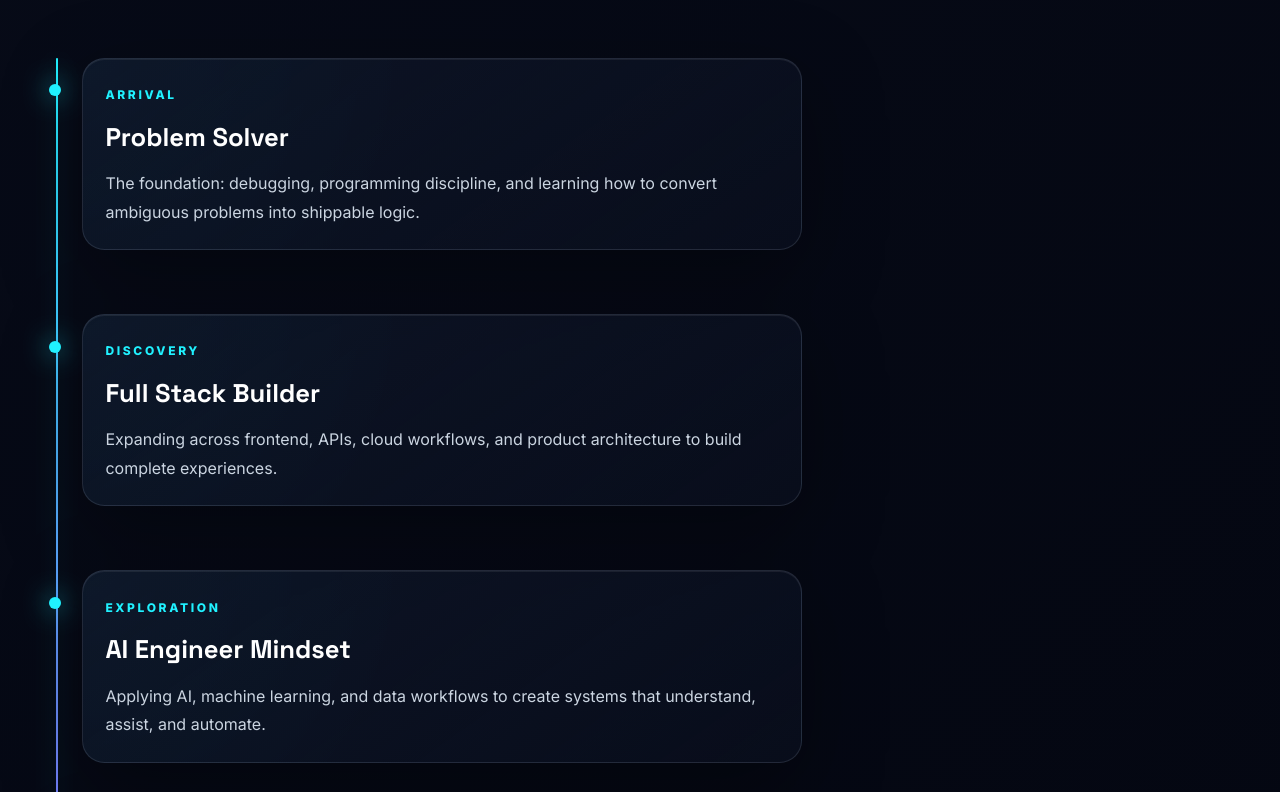
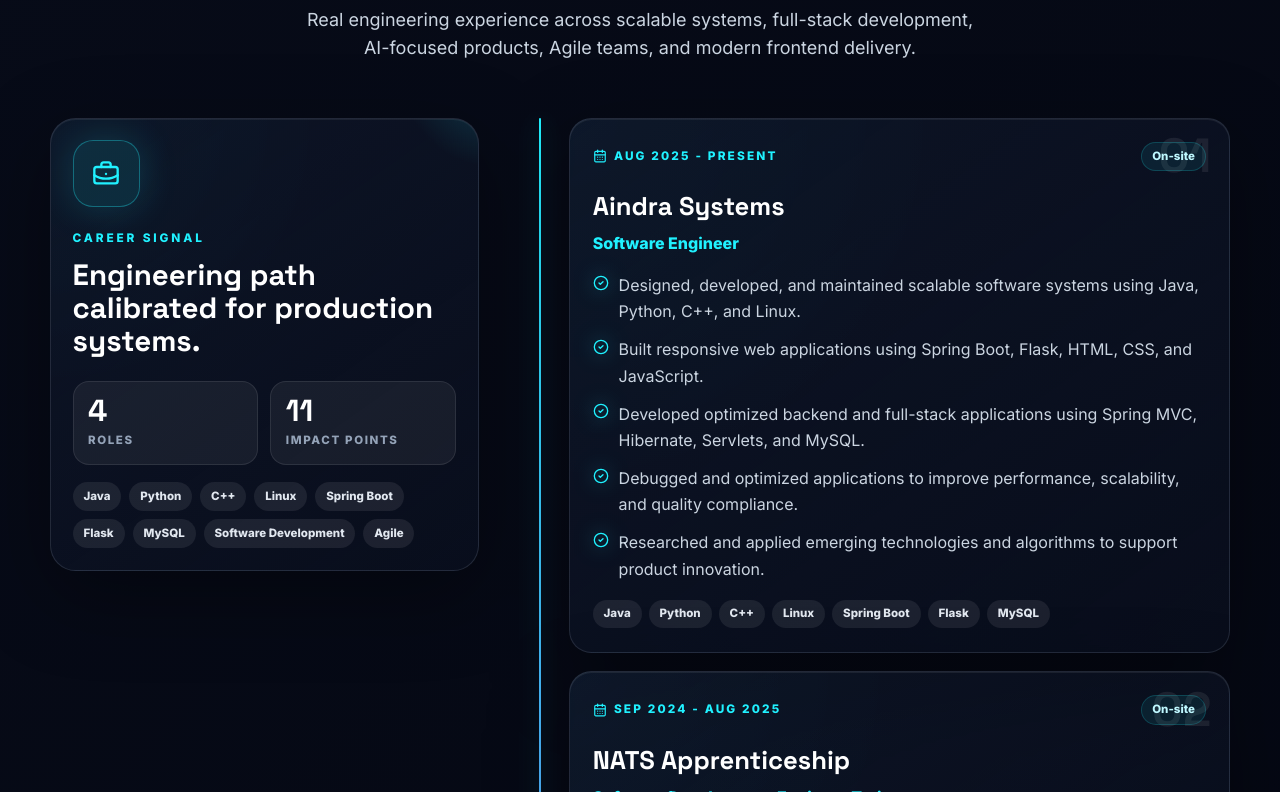
Before and after one commit to abhyanandaindra/my_portfolio, a React (Vite) app: page / in a window 1280 px wide. Shown: the part 4428-5220 px from the top of the page. Built offline with nearby package versions, Linux system fonts and the light colour scheme.

Commit message:
feat: refine projects and journey timeline

```diff
--- a/src/App.jsx
+++ b/src/App.jsx
@@ -11,6 +11,9 @@
   ArrowRight,
   ArrowUp,
   BrainCircuit,
+  BriefcaseBusiness,
+  CalendarDays,
+  CheckCircle2,
   Download,
   ExternalLink,
   Mail,
@@ -504,31 +507,85 @@
 function Journey() {
   const { scrollYProgress } = useScroll();
   const progress = useTransform(scrollYProgress, [0.38, 0.72], ['0%', '100%']);
+  const totalHighlights = milestones.reduce((count, item) => count + item.highlights.length, 0);
+  const coreTechnologies = [...new Set(milestones.flatMap((item) => item.tech))].slice(0, 9);
 
   return (
     <section className="universe-section" id="experience">
       <div className="mx-auto w-[min(1180px,calc(100%-32px))]">
         <SectionIntro
           eyebrow="Exploration"
-          title="The journey is an interactive signal path"
-          description="A non-linear story of how engineering foundations become AI products, polished interfaces, and scalable systems."
+          title="Professional journey through software systems"
+          description="Real engineering experience across scalable systems, full-stack development, AI-focused products, Agile teams, and modern frontend delivery."
         />
+        <div className="journey-system">
+          <motion.aside
+            className="journey-console os-panel"
+            initial={{ opacity: 0, x: -38, filter: 'blur(14px)' }}
+            whileInView={{ opacity: 1, x: 0, filter: 'blur(0px)' }}
+            viewport={{ once: true, margin: '-120px' }}
+            transition={revealTransition}
+          >
+            <div className="journey-console-orb">
+              <BriefcaseBusiness size={28} />
+            </div>
+            <p className="journey-console-kicker">Career Signal</p>
+            <h3>Engineering path calibrated for production systems.</h3>
+            <div className="journey-stats">
+              <div>
+                <strong>{milestones.length}</strong>
+                <span>roles</span>
+              </div>
+              <div>
+                <strong>{totalHighlights}</strong>
+                <span>impact points</span>
+              </div>
+            </div>
+            <div className="journey-core-stack">
+              {coreTechnologies.map((tag) => (
+                <small key={tag}>{tag}</small>
+              ))}
+            </div>
+          </motion.aside>
+
           <div className="journey-rail">
             <motion.div className="journey-progress" style={{ height: progress }} />
             {milestones.map((item, index) => (
-            <motion.div
-              className="milestone os-panel"
-              initial={{ opacity: 0, x: index % 2 ? 70 : -70, filter: 'blur(12px)' }}
-              whileInView={{ opacity: 1, x: 0, filter: 'blur(0px)' }}
+              <motion.article
+                className="milestone os-panel cursor-reactive"
+                initial={{ opacity: 0, x: index % 2 ? 54 : -54, rotateY: index % 2 ? -8 : 8, filter: 'blur(14px)' }}
+                whileInView={{ opacity: 1, x: 0, rotateY: 0, filter: 'blur(0px)' }}
+                whileHover={{ y: -8, rotateX: 2 }}
                 viewport={{ once: true, margin: '-120px' }}
-              transition={revealTransition}
-              key={item.title}
+                transition={{ ...revealTransition, delay: index * 0.06 }}
+                key={`${item.company}-${item.period}`}
               >
-              <span>{item.stage}</span>
-              <h3>{item.title}</h3>
-              <p>{item.body}</p>
-            </motion.div>
+                <div className="milestone-index">0{index + 1}</div>
+                <div className="milestone-topline">
+                  <span>
+                    <CalendarDays size={14} />
+                    {item.period}
+                  </span>
+                  <small>{item.location || 'On-site'}</small>
+                </div>
+                <h3>{item.company}</h3>
+                <p className="milestone-role">{item.role}</p>
+                <ul>
+                  {item.highlights.map((highlight) => (
+                    <li key={highlight}>
+                      <CheckCircle2 size={16} />
+                      <span>{highlight}</span>
+                    </li>
                   ))}
+                </ul>
+                <div className="milestone-tech">
+                  {item.tech.map((tag) => (
+                    <small key={tag}>{tag}</small>
+                  ))}
+                </div>
+              </motion.article>
+            ))}
+          </div>
         </div>
       </div>
     </section>
--- a/src/data.js
+++ b/src/data.js
@@ -39,7 +39,7 @@
 
 export const socials = [
   { label: 'GitHub', href: 'https://github.com/abhijha910', icon: Github },
-  { label: 'LinkedIn', href: 'https://linkedin.com/in/yourusername', icon: Linkedin },
+  { label: 'LinkedIn', href: 'https://in.linkedin.com/in/abhyanand-jha-9392a0209', icon: Linkedin },
   { label: 'Twitter/X', href: 'https://x.com/yourusername', icon: Twitter },
 ];
 
@@ -110,9 +110,9 @@
 export const projects = [
   {
     title: 'AI Life Admin',
-    subtitle: 'AI-powered personal operations system',
-    description: 'A focused admin experience for organizing life, workflows, intelligent actions, and productivity signals in one clean control plane.',
-    tech: ['React', 'AI', 'Dashboard', 'Automation'],
+    subtitle: 'Full-stack AI assistant',
+    description: 'Processes emails and documents, extracts tasks, predicts schedules, and generates daily action plans through an AI-powered productivity workflow.',
+    tech: ['FastAPI', 'React', 'PostgreSQL', 'TypeScript'],
     icon: BrainCircuit,
     tone: 'cyan',
     githubUrl: 'https://github.com/abhijha910/ai-life-admin',
@@ -120,8 +120,8 @@
   },
   {
     title: 'Smart Portfolio Builder',
-    subtitle: 'Automated identity system',
-    description: 'A guided portfolio-generation experience with content prompts, polished templates, and instant previews.',
+    subtitle: 'Guided portfolio-generation experience',
+    description: 'A guided portfolio-generation experience with polished templates, content prompts, and instant previews.',
     tech: ['React', 'Vite', 'Framer Motion'],
     icon: Rocket,
     tone: 'violet',
@@ -130,8 +130,8 @@
   },
   {
     title: 'Cloud Security Dashboard',
-    subtitle: 'Risk visibility command center',
-    description: 'Security operations UI for posture monitoring, incident triage, compliance views, and risk scoring.',
+    subtitle: 'Security operations UI',
+    description: 'A security operations UI for posture monitoring, incident triage, risk scoring, and compliance snapshots.',
     tech: ['React', 'GCP', 'APIs', 'Charts'],
     icon: ShieldCheck,
     tone: 'blue',
@@ -140,8 +140,8 @@
   },
   {
     title: 'Real-Time Analytics UI',
-    subtitle: 'Live decision cockpit',
-    description: 'Streaming KPI interface with anomaly cues, executive reporting, and live product intelligence.',
+    subtitle: 'Live KPI intelligence interface',
+    description: 'A responsive data product for live KPIs, streaming metrics, anomaly cues, and executive-ready reporting.',
     tech: ['TypeScript', 'WebSockets', 'Data Viz'],
     icon: LineChart,
     tone: 'cyan',
@@ -150,8 +150,8 @@
   },
   {
     title: 'E-Commerce Frontend',
-    subtitle: 'Conversion-focused storefront',
-    description: 'Premium shopping surface with product discovery, filtering, cart motion, and clean checkout flow.',
+    subtitle: 'Premium conversion storefront',
+    description: 'A premium storefront with product discovery, cart interactions, refined filters, and conversion-focused details.',
     tech: ['React', 'Tailwind', 'UX'],
     icon: Cloud,
     tone: 'violet',
@@ -172,24 +172,51 @@
 
 export const milestones = [
   {
-    stage: 'Arrival',
-    title: 'Problem Solver',
-    body: 'The foundation: debugging, programming discipline, and learning how to convert ambiguous problems into shippable logic.',
+    company: 'Aindra Systems',
+    period: 'Aug 2025 - Present',
+    role: 'Software Engineer',
+    location: '',
+    highlights: [
+      'Designed, developed, and maintained scalable software systems using Java, Python, C++, and Linux.',
+      'Built responsive web applications using Spring Boot, Flask, HTML, CSS, and JavaScript.',
+      'Developed optimized backend and full-stack applications using Spring MVC, Hibernate, Servlets, and MySQL.',
+      'Debugged and optimized applications to improve performance, scalability, and quality compliance.',
+      'Researched and applied emerging technologies and algorithms to support product innovation.',
+    ],
+    tech: ['Java', 'Python', 'C++', 'Linux', 'Spring Boot', 'Flask', 'MySQL'],
   },
   {
-    stage: 'Discovery',
-    title: 'Full Stack Builder',
-    body: 'Expanding across frontend, APIs, cloud workflows, and product architecture to build complete experiences.',
+    company: 'NATS Apprenticeship',
+    period: 'Sep 2024 - Aug 2025',
+    role: 'Software Development Engineer Trainee',
+    location: '',
+    highlights: [
+      'Worked on real-world software development projects in a professional engineering environment.',
+      'Collaborated with cross-functional teams while following Agile methodologies and delivery practices.',
+    ],
+    tech: ['Software Development', 'Agile', 'Team Collaboration'],
   },
   {
-    stage: 'Exploration',
-    title: 'AI Engineer Mindset',
-    body: 'Applying AI, machine learning, and data workflows to create systems that understand, assist, and automate.',
+    company: 'GrapplTech',
+    period: 'Jul 2024 - Aug 2024',
+    role: 'Software Development Engineer Intern',
+    location: 'Virtual',
+    highlights: [
+      'Built a responsive hero section using HTML, CSS, JavaScript, and React.js.',
+      'Ensured accessibility, responsive behavior, and modern UI quality across devices.',
+    ],
+    tech: ['React.js', 'JavaScript', 'HTML', 'CSS', 'Accessibility'],
   },
   {
-    stage: 'Immersion',
-    title: 'Product Craft',
-    body: 'Polishing interfaces with motion, usability, visual hierarchy, and a cinematic sense of interaction.',
+    company: 'Smart Internz',
+    period: 'Nov 2023 - Jan 2024',
+    role: 'Salesforce Developer Intern',
+    location: 'Virtual',
+    highlights: [
+      'Worked on Salesforce development from fundamentals through Lightning Web Components.',
+      'Earned Apex Specialist Super Badge and Process Automation Specialist badges.',
+    ],
+    tech: ['Salesforce', 'Apex', 'Lightning Web Components', 'Process Automation'],
   },
 ];
 
--- a/src/styles.css
+++ b/src/styles.css
@@ -748,17 +748,127 @@
 .node-5 { left: 13%; bottom: 16%; }
 .node-6 { left: 4%; top: 46%; }
 
+.journey-system {
+  display: grid;
+  grid-template-columns: 0.38fr 0.62fr;
+  gap: clamp(1.5rem, 4vw, 3.5rem);
+  align-items: start;
+}
+
+.journey-console {
+  position: sticky;
+  top: 7rem;
+  overflow: hidden;
+  border-radius: 1.6rem;
+  padding: 1.35rem;
+}
+
+.journey-console::before {
+  position: absolute;
+  inset: -35% -30% auto auto;
+  width: 220px;
+  height: 220px;
+  border-radius: 999px;
+  background: radial-gradient(circle, rgba(32, 241, 255, 0.22), transparent 62%);
+  content: '';
+}
+
+.journey-console-orb {
+  position: relative;
+  display: grid;
+  width: 4.2rem;
+  height: 4.2rem;
+  place-items: center;
+  border: 1px solid rgba(32, 241, 255, 0.32);
+  border-radius: 1.25rem;
+  background: rgba(32, 241, 255, 0.1);
+  color: #20f1ff;
+  box-shadow: 0 0 38px rgba(32, 241, 255, 0.18);
+}
+
+.journey-console-kicker {
+  position: relative;
+  margin-top: 1.4rem;
+  color: #20f1ff;
+  font-size: 0.74rem;
+  font-weight: 900;
+  letter-spacing: 0.24em;
+  text-transform: uppercase;
+}
+
+.journey-console h3 {
+  position: relative;
+  margin-top: 0.75rem;
+  color: white;
+  font-family: 'Space Grotesk', sans-serif;
+  font-size: clamp(1.45rem, 2.3vw, 2rem);
+  font-weight: 800;
+  line-height: 1.12;
+}
+
+.journey-stats {
+  position: relative;
+  display: grid;
+  grid-template-columns: repeat(2, minmax(0, 1fr));
+  gap: 0.75rem;
+  margin-top: 1.4rem;
+}
+
+.journey-stats div {
+  border: 1px solid rgba(255, 255, 255, 0.09);
+  border-radius: 1rem;
+  background: rgba(255, 255, 255, 0.06);
+  padding: 0.9rem;
+}
+
+.journey-stats strong {
+  display: block;
+  color: white;
+  font-family: 'Space Grotesk', sans-serif;
+  font-size: 1.9rem;
+  line-height: 1;
+}
+
+.journey-stats span {
+  margin-top: 0.35rem;
+  display: block;
+  color: #94a3b8;
+  font-size: 0.72rem;
+  font-weight: 800;
+  letter-spacing: 0.14em;
+  text-transform: uppercase;
+}
+
+.journey-core-stack {
+  position: relative;
+  display: flex;
+  flex-wrap: wrap;
+  gap: 0.5rem;
+  margin-top: 1.1rem;
+}
+
+.journey-core-stack small,
+.milestone-tech small {
+  border-radius: 999px;
+  background: rgba(255, 255, 255, 0.08);
+  padding: 0.36rem 0.68rem;
+  color: #e2e8f0;
+  font-size: 0.72rem;
+  font-weight: 800;
+}
+
 .journey-rail {
   position: relative;
   display: grid;
-  gap: 4rem;
-  padding-left: 2rem;
+  gap: 1.15rem;
+  padding-left: 2.4rem;
+  perspective: 1300px;
 }
 
 .journey-rail::before,
 .journey-progress {
   position: absolute;
-  left: 0.35rem;
+  left: 0.55rem;
   top: 0;
   width: 2px;
   border-radius: 999px;
@@ -767,53 +877,142 @@
 
 .journey-rail::before {
   height: 100%;
-  background: rgba(148, 163, 184, 0.18);
+  background: linear-gradient(transparent, rgba(148, 163, 184, 0.22), transparent);
 }
 
 .journey-progress {
   background: linear-gradient(#20f1ff, #8b5cf6);
-  box-shadow: 0 0 26px rgba(32, 241, 255, 0.36);
+  box-shadow: 0 0 26px rgba(32, 241, 255, 0.4);
 }
 
 .milestone {
   position: relative;
-  max-width: 720px;
+  overflow: hidden;
+  max-width: none;
   border-radius: 1.4rem;
-  padding: 1.4rem;
+  padding: clamp(1.1rem, 2vw, 1.45rem);
+  transform-style: preserve-3d;
 }
 
 .milestone::before {
   position: absolute;
-  left: -2.1rem;
-  top: 1.6rem;
-  width: 12px;
-  height: 12px;
+  left: -2.42rem;
+  top: 1.9rem;
+  width: 14px;
+  height: 14px;
+  border: 3px solid #03101d;
   border-radius: 999px;
   background: #20f1ff;
-  box-shadow: 0 0 24px rgba(32, 241, 255, 0.8);
+  box-shadow: 0 0 28px rgba(32, 241, 255, 0.86);
   content: '';
 }
 
-.milestone span {
+.milestone::after {
+  position: absolute;
+  inset: 0;
+  background:
+    radial-gradient(circle at 90% 12%, rgba(32, 241, 255, 0.12), transparent 34%),
+    linear-gradient(115deg, transparent 0%, rgba(255, 255, 255, 0.05) 46%, transparent 58%);
+  content: '';
+  opacity: 0;
+  pointer-events: none;
+  transition: opacity 220ms ease;
+}
+
+.milestone:hover::after {
+  opacity: 1;
+}
+
+.milestone-index {
+  position: absolute;
+  right: 1.1rem;
+  top: 0.85rem;
+  color: rgba(255, 255, 255, 0.08);
+  font-family: 'Space Grotesk', sans-serif;
+  font-size: 3rem;
+  font-weight: 900;
+  line-height: 1;
+}
+
+.milestone-topline {
+  position: relative;
+  z-index: 1;
+  display: flex;
+  flex-wrap: wrap;
+  align-items: center;
+  justify-content: space-between;
+  gap: 0.8rem;
+}
+
+.milestone-topline span {
+  display: inline-flex;
+  align-items: center;
+  gap: 0.45rem;
   color: #20f1ff;
-  font-size: 0.75rem;
-  font-weight: 800;
-  letter-spacing: 0.22em;
+  font-size: 0.74rem;
+  font-weight: 900;
+  letter-spacing: 0.18em;
   text-transform: uppercase;
 }
 
-.milestone h3 {
-  margin-top: 0.8rem;
-  color: white;
-  font-family: 'Space Grotesk', sans-serif;
-  font-size: 1.6rem;
+.milestone-topline small {
+  border: 1px solid rgba(32, 241, 255, 0.18);
+  border-radius: 999px;
+  background: rgba(32, 241, 255, 0.08);
+  padding: 0.32rem 0.62rem;
+  color: #bff8ff;
+  font-size: 0.72rem;
   font-weight: 800;
 }
 
-.milestone p {
-  margin-top: 0.8rem;
+.milestone h3,
+.milestone .milestone-role,
+.milestone ul,
+.milestone-tech {
+  position: relative;
+  z-index: 1;
+}
+
+.milestone h3 {
+  margin-top: 1rem;
+  color: white;
+  font-family: 'Space Grotesk', sans-serif;
+  font-size: clamp(1.35rem, 2vw, 1.75rem);
+  font-weight: 900;
+}
+
+.milestone .milestone-role {
+  margin-top: 0.35rem;
+  color: #20f1ff;
+  font-weight: 900;
+}
+
+.milestone ul {
+  margin-top: 1.05rem;
+  display: grid;
+  gap: 0.72rem;
+}
+
+.milestone li {
+  display: grid;
+  grid-template-columns: auto 1fr;
+  gap: 0.62rem;
+  align-items: start;
   color: #cbd5e1;
-  line-height: 1.8;
+  line-height: 1.65;
+}
+
+.milestone li svg {
+  margin-top: 0.18rem;
+  color: #20f1ff;
+  filter: drop-shadow(0 0 10px rgba(32, 241, 255, 0.55));
+}
+
+.milestone-tech {
+  margin-top: 1.1rem;
+  display: flex;
+  flex-wrap: wrap;
+  gap: 0.45rem;
 }
 
 .certificate {
@@ -859,6 +1058,7 @@
 @media (max-width: 1024px) {
   .discovery-grid,
   .world-stage,
+  .journey-system,
   .contact-console {
     grid-template-columns: 1fr;
   }
@@ -869,6 +1069,11 @@
 
   .world-orbits {
     min-height: 540px;
+  }
+
+  .journey-console {
+    position: relative;
+    top: auto;
   }
 }
 
@@ -953,6 +1158,39 @@
     font-size: 0.76rem;
   }
 
+  .journey-rail {
+    gap: 1rem;
+    padding-left: 1.6rem;
+  }
+
+  .journey-rail::before,
+  .journey-progress {
+    left: 0.28rem;
+  }
+
+  .milestone {
+    border-radius: 1.1rem;
+  }
+
+  .milestone::before {
+    left: -1.82rem;
+    top: 1.55rem;
+  }
+
+  .milestone-index {
+    font-size: 2.35rem;
+    opacity: 0.7;
+  }
+
+  .milestone-topline {
+    align-items: flex-start;
+    flex-direction: column;
+  }
+
+  .journey-stats {
+    grid-template-columns: 1fr;
+  }
+
   .node-1 { left: 6%; top: 8%; }
   .node-2 { right: 5%; top: 21%; }
   .node-3 { left: 8%; top: 36%; right: auto; }
```
Lines whose indentation alone changed are shown as unchanged.
